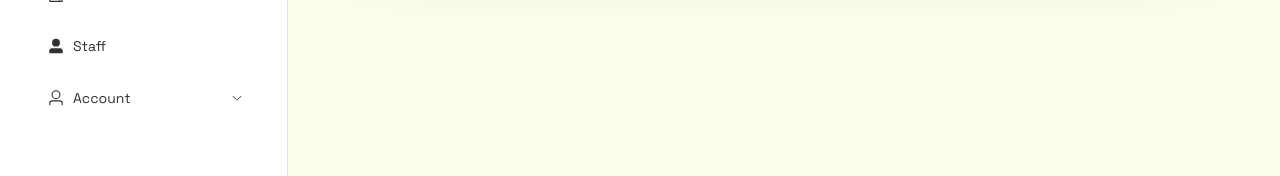
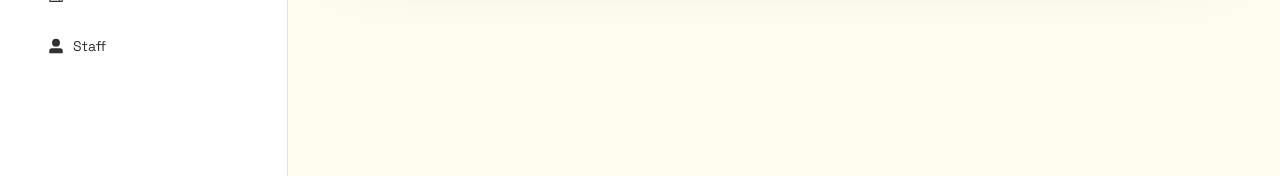
Before and after one commit to edersondev/schoolmaster-front, a Vue app: page /admin in a window 1280 px wide. Shown: the part 270-446 px from the top of the page. Built offline with nearby package versions, Linux system fonts and the light colour scheme.

Commit message:
feat: remove account management from admin sidebar and update routing for account pages

```diff
--- a/src/components/admin/adminSidebarMenu.js
+++ b/src/components/admin/adminSidebarMenu.js
@@ -18,13 +18,4 @@ export const adminSidebarMenu = [
     ],
   },
   { index: '/admin/staff', label: 'Staff', icon: 'UserFilled' },
-  {
-    index: '/admin/account',
-    label: 'Account',
-    icon: 'User',
-    children: [
-      { index: '/admin/account/edit-profile', label: 'Edit Profile' },
-      { index: '/admin/account/settings', label: 'Account Settings' },
-    ],
-  },
 ]
--- a/src/router/index.js
+++ b/src/router/index.js
@@ -1,7 +1,6 @@
 import { createRouter, createWebHistory } from 'vue-router'
 
 import AdminLayout from '@/components/admin/AdminLayout.vue'
-import PublicLayout from '@/components/layouts/PublicLayout.vue'
 import HomePage from '@/pages/HomePage.vue'
 import NotFoundPage from '@/pages/NotFoundPage.vue'
 import AccountSettingsPage from '@/pages/account/AccountSettingsPage.vue'
@@ -20,6 +19,25 @@ const router = createRouter({
       path: '/',
       component: HomePage,
       meta: { role: 'shared' },
+    },
+    {
+      path: '/account',
+      component: AdminLayout,
+      meta: { role: 'account' },
+      children: [
+        {
+          path: '',
+          name: 'account-edit-profile',
+          component: EditProfilePage,
+          meta: { role: 'admin', title: 'Edit Profile' },
+        },
+        {
+          path: 'settings',
+          name: 'account-settings',
+          component: AccountSettingsPage,
+          meta: { role: 'admin', title: 'Account Settings' },
+        },
+      ],
     },
     {
       path: '/admin',
@@ -71,18 +89,6 @@ const router = createRouter({
           name: 'admin-staff',
           component: AdminSectionPage,
           meta: { role: 'admin', title: 'Staff' },
-        },
-        {
-          path: 'account/edit-profile',
-          name: 'account-edit-profile',
-          component: EditProfilePage,
-          meta: { role: 'admin', title: 'Edit Profile' },
-        },
-        {
-          path: 'account/settings',
-          name: 'account-settings',
-          component: AccountSettingsPage,
-          meta: { role: 'admin', title: 'Account Settings' },
         },
       ],
     },
```
